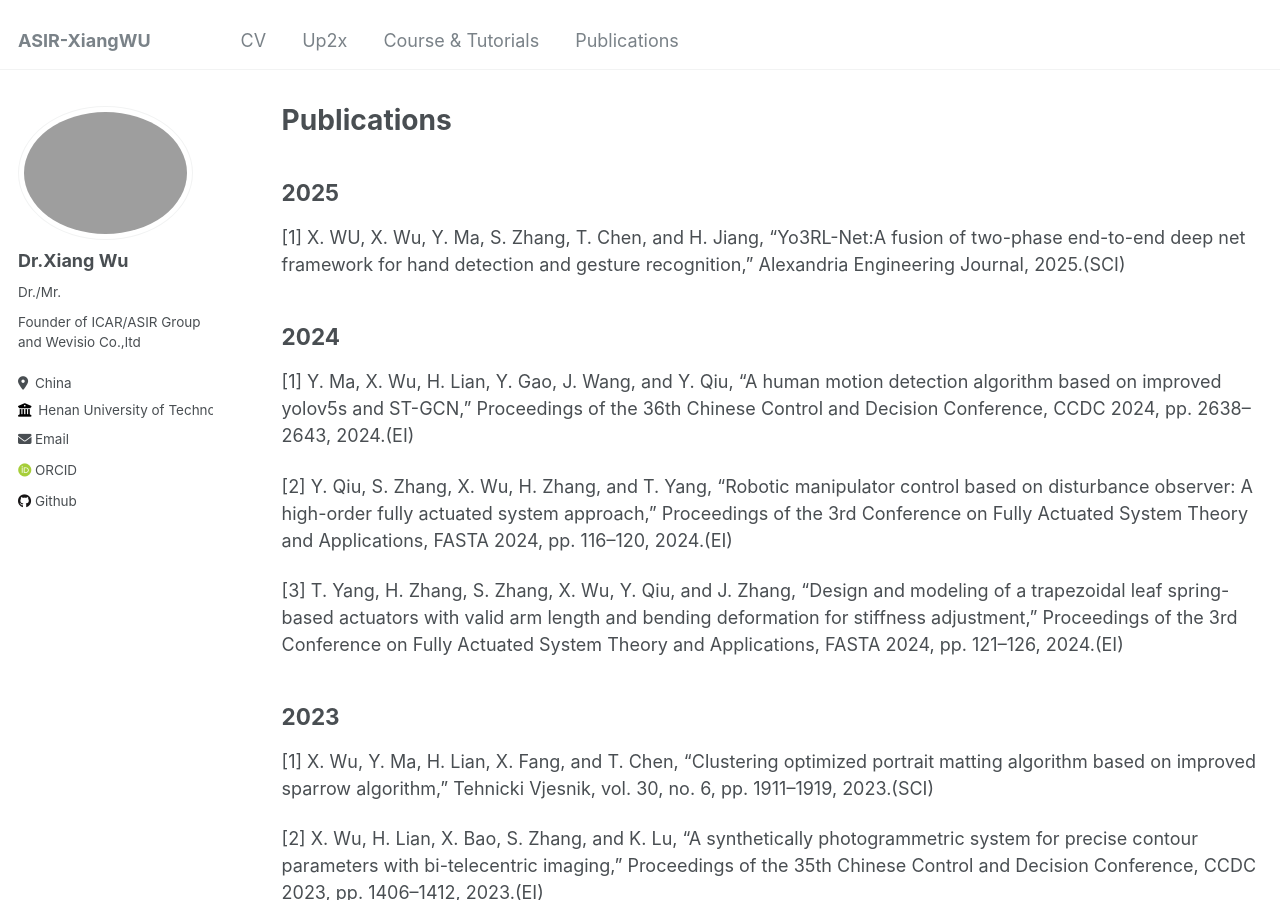
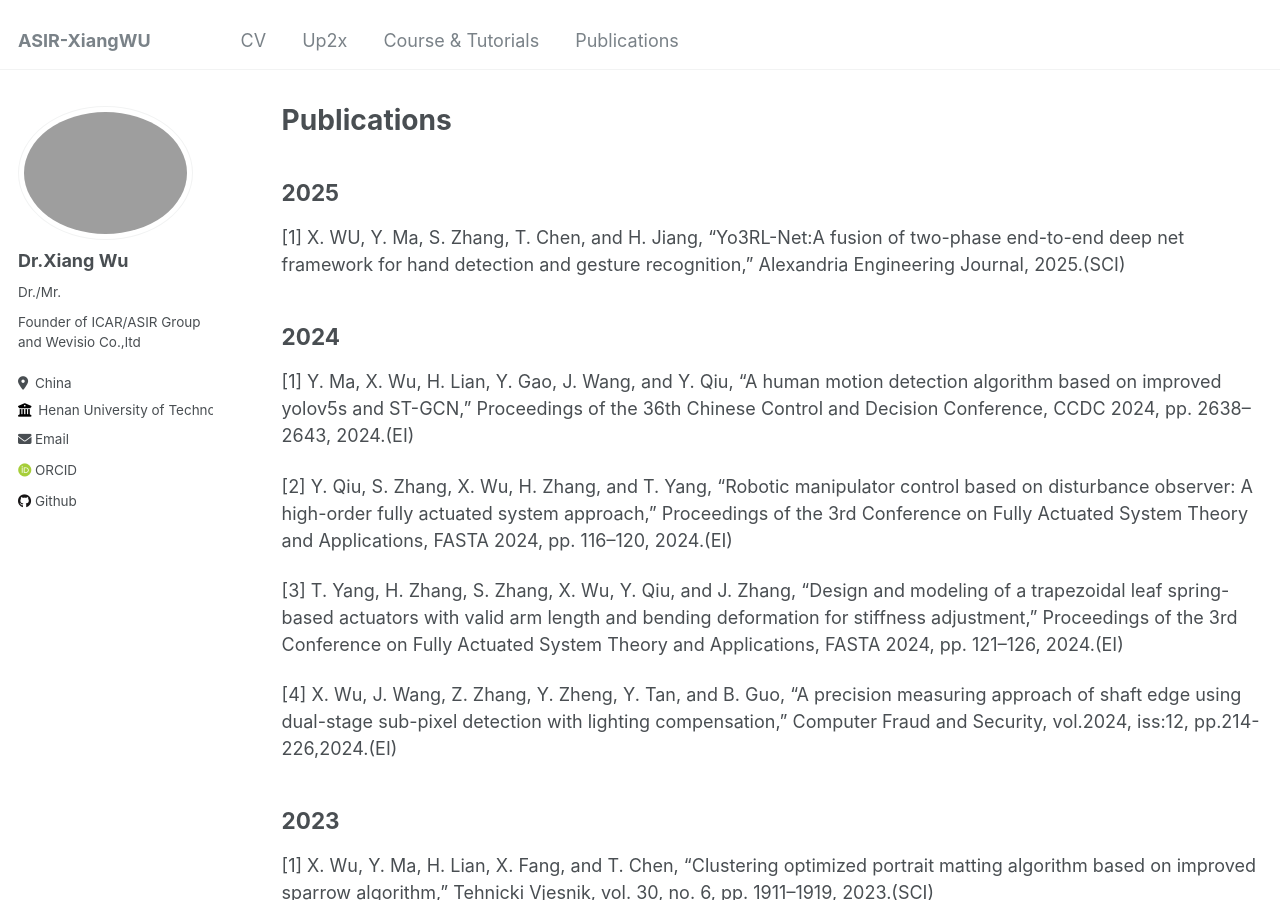
Before and after one commit to xiangwu/xiangwu.github.io, a Jekyll site: the page built from _pages/publications.md, in a window 1280 px wide and 900 px high. Built offline with Jekyll 4.4.1, drawn with Linux system fonts in a browser that asks for light colours; some web fonts are replaced; part of the change alters nothing that is shown.

Commit message:
Update publications.md

```diff
--- a/_pages/publications.md
+++ b/_pages/publications.md
@@ -5,7 +5,7 @@ permalink: /publications/
 author_profile: true
 ---
 ## 2025
-[1] X. WU, X. Wu, Y. Ma, S. Zhang, T. Chen, and H. Jiang, “Yo3RL-Net:A fusion of two-phase end-to-end deep net framework for hand detection and gesture recognition,” Alexandria Engineering Journal, 2025.(SCI)
+[1] X. WU, Y. Ma, S. Zhang, T. Chen, and H. Jiang, “Yo3RL-Net:A fusion of two-phase end-to-end deep net framework for hand detection and gesture recognition,” Alexandria Engineering Journal, 2025.(SCI)
 
 ## 2024
 [1] Y. Ma, X. Wu, H. Lian, Y. Gao, J. Wang, and Y. Qiu, “A human motion detection algorithm based on improved yolov5s and ST-GCN,” Proceedings of the 36th Chinese Control and Decision Conference, CCDC 2024, pp. 2638–2643, 2024.(EI)
@@ -13,6 +13,10 @@ author_profile: true
 [2] Y. Qiu, S. Zhang, X. Wu, H. Zhang, and T. Yang, “Robotic manipulator control based on disturbance observer: A high-order fully actuated system approach,” Proceedings of the 3rd Conference on Fully Actuated System Theory and Applications, FASTA 2024, pp. 116–120, 2024.(EI)
 
 [3] T. Yang, H. Zhang, S. Zhang, X. Wu, Y. Qiu, and J. Zhang, “Design and modeling of a trapezoidal leaf spring-based actuators with valid arm length and bending deformation for stiffness adjustment,” Proceedings of the 3rd Conference on Fully Actuated System Theory and Applications, FASTA 2024, pp. 121–126, 2024.(EI)
+
+[4] X. Wu, J. Wang, Z. Zhang, Y. Zheng, Y. Tan, and B. Guo, “A precision measuring approach of shaft edge using dual-stage sub-pixel detection with lighting compensation,” Computer Fraud and Security, vol.2024, iss:12, pp.214-226,2024.(EI)
+
+
 
 ## 2023
 [1] X. Wu, Y. Ma, H. Lian, X. Fang, and T. Chen, “Clustering optimized portrait matting algorithm based on improved sparrow algorithm,” Tehnicki Vjesnik, vol. 30, no. 6, pp. 1911–1919, 2023.(SCI)
```
